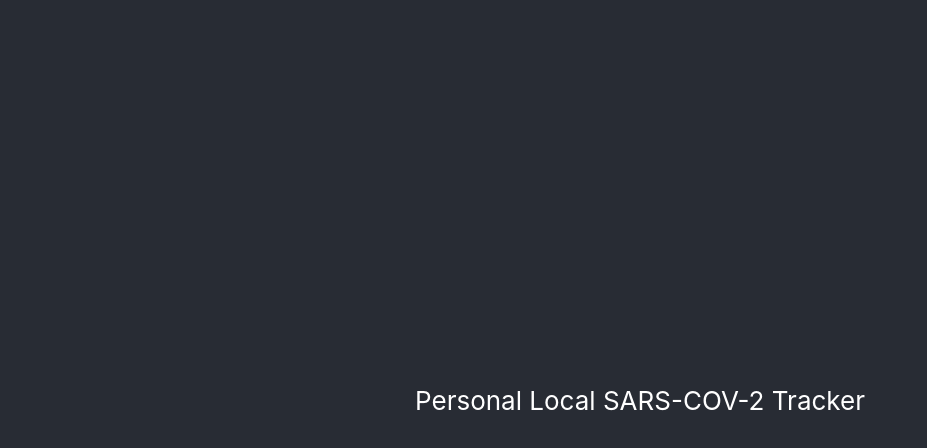
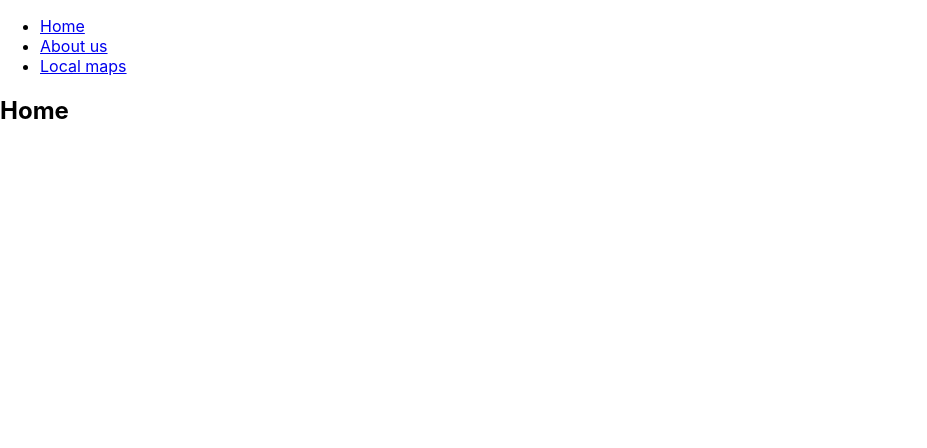
Before and after one commit to piotr-andrzej-bochenek/corona_local_tracker, a React (Create React App) app: page / in a window 1280 px wide. Shown: the top 448 px of the page, without its empty margins (0-927 px from the left). Built offline with nearby package versions, Linux system fonts and the light colour scheme.

Commit message:
01_Nav add basic navigation

```diff
--- a/src/App.js
+++ b/src/App.js
@@ -1,13 +1,60 @@
+import * as react from 'react';
+import {
+  BrowserRouter as Router,
+  Switch,
+  Route,
+  Link
+} from "react-router-dom";
 import './App.css';
 
-function App() {
+export default function App() {
   return (
-    <div className="App">
-      <header className="App-header">
-        Personal Local SARS-COV-2 Tracker
-      </header>
-    </div>
+    <Router>
+      <div>
+        <nav>
+          <ul>
+            <li>
+              <Link to='/'>
+                Home
+              </Link>
+            </li>
+            <li>
+              <Link to='/about'>
+                About us
+              </Link>
+            </li>
+            <li>
+              <Link to='/maps'>
+                Local maps
+              </Link>
+            </li>
+          </ul>
+        </nav>
+
+        <Switch>
+          <Route path="/about">
+            <About />
+          </Route>
+          <Route path="/maps">
+            <Users />
+          </Route>
+          <Route path="/">
+            <Home />
+          </Route>
+        </Switch>
+      </div>
+    </Router>
   );
+};
+
+function Home() {
+  return <h2>Home</h2>;
 }
 
-export default App;
+function About() {
+  return <h2>About</h2>;
+}
+
+function Users() {
+  return <h2>Users</h2>;
+}
```
